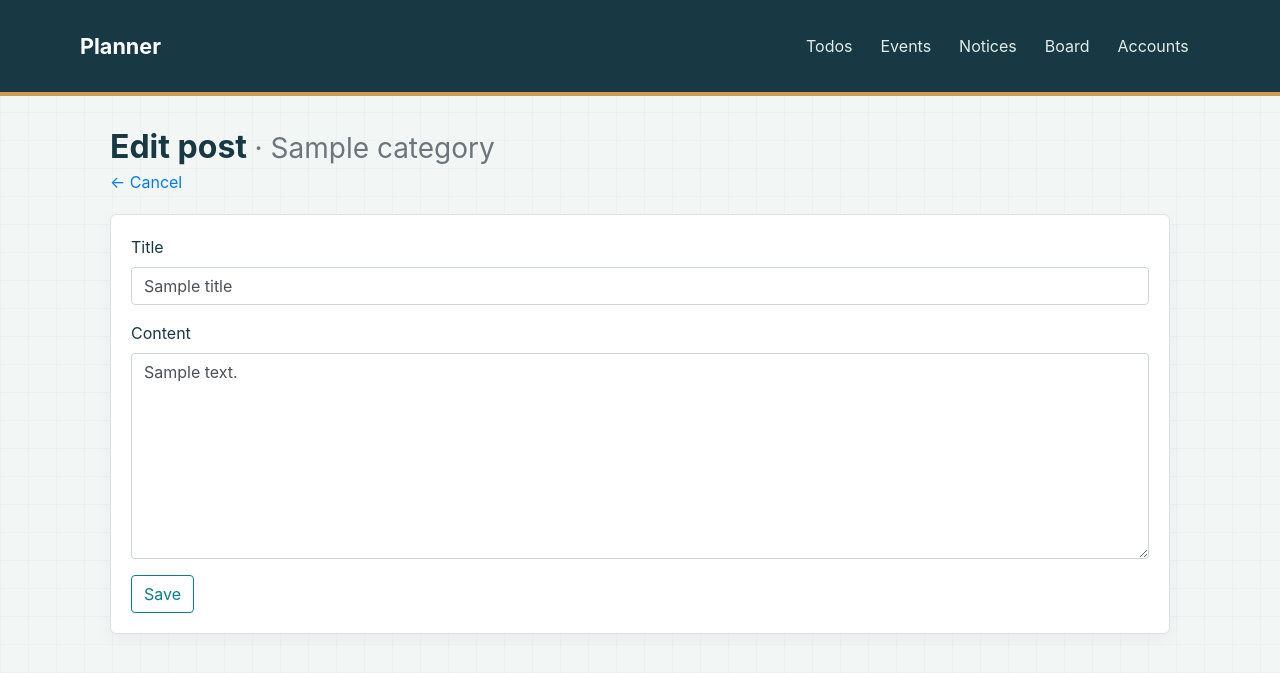
After one commit to kmsclass/fastapi, a FastAPI app: template planner03/templates/boards/form.html in a window 1280 px wide. The commit adds this page. Shown: the top 673 px of the page. Run offline with FastAPI, Linux system fonts and the light colour scheme; the template is opened without the code that fills it: most values are stand-ins (such as "Sample title", 1, 10 or a date in 2020); parts of the project's set-up code (start-up, migrations or seed data) failed here and were passed over; some libraries are stand-ins or nearby versions.

Commit message:
20261002-1407

```diff
--- a/planner03/auth/authenticate.py
+++ b/planner03/auth/authenticate.py
@@ -1,7 +1,15 @@
 #auth/authenticate.py
 from fastapi import  Request,HTTPException,status
+import os
 
 SESSION_USER_KEY = "user"  #로그인 정보 인식하는 키값
+#os.getenv : 환경변수에서 ADMIN_EMAIL 정보 리턴.
+# 환경변수에 등록되지 않은 경우 기본값으로 admin@aaa.bbb이 관리자 이메일임
+ADMIN_EMAIL = os.getenv("ADMIN_EMAIL", "admin@aaa.bbb")
+
+# 이메일 정보가 관리자 여부를 bool타입으로 리턴
+def is_admin(email: str | None) -> bool:
+    return email == ADMIN_EMAIL
 
 #LoginRequiredException : HTTPException  클래스의 하위 클래스.
 class LoginRequiredException(HTTPException) :
--- a/planner03/models/boards.py
+++ b/planner03/models/boards.py
@@ -2,6 +2,7 @@
 from datetime import datetime, timezone, timedelta
 from enum import Enum
 from sqlmodel import Field, SQLModel
+from pydantic import NaiveDatetime
 
 #다중 상속 : str 클래스와  Enum 클래스 상속받은 클래스
 class BoardCategory(str, Enum) :
@@ -36,6 +37,7 @@ class Board(SQLModel, table=True) :
     # 첨부 파일의 위치. 첨부파일이 없는 경우 None
     attachment_path : str | None = None
     #등록일 한국의 기준 시간으로 설정
-    create_at : datetime = Field(default_factory=kst_now)
+    #create_at : datetime = Field(default_factory=kst_now)
+    create_at : NaiveDatetime = Field(default_factory=kst_now)
     # 조회 수. 기본값 0
     views : int = Field(default=0)
--- a/planner03/routes/boards.py
+++ b/planner03/routes/boards.py
@@ -1,9 +1,15 @@
-from fastapi import APIRouter, Depends, Form, HTTPException, Request, status,Query
+#
+# UploadFile : 업로드된 파일의 내용을 저장하고 있는 객체(파일이름, 종류, 내용)
+# File : multipart/form-data 에서 파일 필수, 선택
+from fastapi import APIRouter, Depends, Form, HTTPException, Request, status,Query,UploadFile,File
 from fastapi.responses import RedirectResponse
 from sqlmodel import Session, select, func
 from database.connection import get_session
 from routes.template_engine import templates
 from models.boards import Board, BoardCategory
+from auth.authenticate import LoginRequiredException, get_current_user, is_admin
+import math
+from routes.uploads import save_upload, delete_upload,has_file
 
 board_router = APIRouter(tags=["Boards"])
 
@@ -11,6 +17,94 @@ PAGE_SIZE = 10
 PAGE_LINKS = 5
 NOTICES = { "deleted" : ("The Post was Deleted","info")}
 
+# 게시판을 볼수있는 사용자 판단
+def check_can_read(request: Request, category: BoardCategory) -> str | None:
+    #현재 로그인된(세션) 이메일값을 저장
+    email = get_current_user(request)  #로그아웃상태 :  None
+    # BoardCategory.FREE : 자유게시판인 경우
+    # BoardCategory.NOTICE : 공지사항인 경우
+    if category is BoardCategory.FREE and email is None:  #  자유게시판이고, 로그아웃상태
+        raise LoginRequiredException()  # 로그인페이지로 이동
+    return email
+
+# 게시물을 작성 권한 여부 판단.
+# 공지사항 : 관리자만,
+# 자유게시판 : 로그인 된 모든 사용자.
+def can_write(email: str | None, category: BoardCategory) -> bool:
+    if email is None:  # 로그아웃 상태
+        return False
+    # category is BoardCategory.NOTICE : 공지사항인 경우 관리자만 쓰기 권한
+    # 자유게시판인 경우는 모든 사용자가 쓰기 권한을 가짐
+    return is_admin(email) if category is BoardCategory.NOTICE else True
+
+# 현재 보여지는 HTML페이지의 출력되는 페이지 번호
+def paginate(page: int, total: int) -> dict:
+    #  page : 현재 페이지
+    # total : 전체 등록된 게시물 건수
+    # total_pagegs : 등록된 게시물 건수에 맞는 전체 페이지 수
+    #       math.ceil(total / PAGE_SIZE) : ceil(305 / 10) => 31
+    total_pages = max(1, math.ceil(total / PAGE_SIZE))
+    # start =  화면에 출력된 시작 페이지번호
+    #   page = 1 :  1. : 1 2,3,4,5
+    #.  page = 2 :  1. : 1,2,3,4,5
+    #.  page = 6 :  6. : 6,7,8,9,10
+    #.  page = 7 :  6
+    start = (page - 1) // PAGE_LINKS * PAGE_LINKS + 1
+    # end : 화면에 출력된 종료 페이지 번호
+    end = min(start + PAGE_LINKS - 1, total_pages)
+    return {
+        "page": page,
+        "total": total,
+        "total_pages": total_pages,
+        "numbers": list(range(start, end + 1)),
+        "prev_block": start - 1 if start > 1 else None,
+        "next_block": end + 1 if end < total_pages else None,
+    }
+#글쓰기 전에 글쓰기 권한 여부 검사
+def check_can_write(request: Request, category: BoardCategory) -> str:
+    email = get_current_user(request)  #세션에 등록된 이메일 정보
+    if email is None:
+        raise LoginRequiredException()
+
+    if not can_write(email, category):
+        raise HTTPException(
+            status_code=status.HTTP_403_FORBIDDEN,  #권한 없음
+            detail="Only the administrator can write notices",
+        )
+    return email
+
+# 글쓰기, 글수정에 사용되는 화면 출력
+def render_form(
+    request: Request,
+    category: BoardCategory,
+    *,   # 경계선. 이후는 변수명 확인하여 매개변수값 초기화
+    post: Board | None = None,
+    title: str = "",
+    content: str = "",
+    error: str | None = None,
+):
+    return templates.TemplateResponse(
+        request=request,
+        name="boards/form.html",
+        context={
+            "category": category,
+            "post": post,
+            "title": title,
+            "content": content,
+            "error": error,
+            "allow_file": category is BoardCategory.FREE,  #자유게시판만 첨부파일 허용.
+        },
+        status_code=status.HTTP_422_UNPROCESSABLE_CONTENT if error else status.HTTP_200_OK,
+    )
+#입력 데이터 검증.
+def validate(title: str, content: str) -> str | None:
+    if not title:
+        return "Enter a title."
+    if len(title) > 200:
+        return "The title must be 200 characters or fewer."
+    if not content:
+        return "Enter the content."
+    return None
 
 #============================================================================
 @board_router.get("/{category}")
@@ -20,17 +114,20 @@ async def list_posts(
     request: Request,category: BoardCategory,page: int = Query(1, ge=1),  # http://...:8080/board/free?page=1
     notice: str | None = None,session: Session = Depends(get_session)) :
 
-    email = check_can_read(request, category)
+    email = check_can_read(request, category)  # 로그인된 이메일 정보
     # func : SQL사용되는 함수
+    # select count(*) from board where category = 'free'
     total = session.exec(
         select(func.count()).select_from(Board).where(Board.category == category)
     ).one()
     pagination = paginate(page, total)
-    if page > pagination["total_pages"]:
+    if page > pagination["total_pages"]:  #조회되는 페이지 번호가 최대페이지번호가 크면, 최대페이지로 재요청
         return RedirectResponse(
             url=f"/board/{category.value}?page={pagination['total_pages']}",
             status_code=status.HTTP_303_SEE_OTHER,
         )
+    # 페이지에 보여질 게시글 목록. 한페이지에 10건 게시물 표시.
+    # select * from board where category = 'free' order by id desc limit 0, 10
     posts = session.exec(
         select(Board)
         .where(Board.category == category)
@@ -43,12 +140,54 @@ async def list_posts(
         request=request,
         name="boards/list.html",
         context={
-            "category": category,
-            "posts": posts,
-            "pagination": pagination,
-            "first_number": total - (page - 1) * PAGE_SIZE,
-            "can_write": can_write(email, category),
-            "notice": message,
-            "notice_type": message_type,
+            "category": category,  # 게시판 종류
+            "posts": posts,        # 출력될 게시물 목록
+            "pagination": pagination,  #화면 하단의 페이지번호 출력 정보
+            "first_number": total - (page - 1) * PAGE_SIZE,  #화면에 출력될 게시물 번호
+            "can_write": can_write(email, category),  #게시판글쓰기 버튼 표시를 위한 정보
+            "notice": message,    #결과 출력
+            "notice_type": message_type,  #결과 출력의 글자색
         },
     )
+# 글쓰기 화면 출력
+@board_router.get("/{category}/new")
+async def new_post_page(request: Request, category: BoardCategory):
+    check_can_write(request, category)
+    return render_form(request, category)
+
+#글등록 실행
+@board_router.post("/{category}/new")
+async def create_post(
+    request: Request,
+    category: BoardCategory,
+    title: str = Form(""),
+    content: str = Form(""),
+    file: UploadFile | None = File(None),  #첨부파일은 없어도 가능함
+    session: Session = Depends(get_session),  #db에 데이터 등록을 위한 세션
+):
+    email = check_can_write(request, category)
+    title, content = title.strip(), content.strip()
+    if error := validate(title, content):
+        return render_form(request, category, title=title, content=content, error=error)
+
+    attachment_path = None
+    if category is BoardCategory.FREE and has_file(file):
+        attachment_path = await save_upload(file)
+
+    post = Board(
+        category=category,
+        author_email=email,
+        title=title,
+        content=content,
+        attachment_path=attachment_path,
+    )
+    session.add(post)
+    try:
+        session.commit()
+    except Exception:
+        delete_upload(attachment_path)
+        raise
+    session.refresh(post)
+    return RedirectResponse(
+        url=f"/board/{category.value}/{post.id}", status_code=status.HTTP_303_SEE_OTHER
+    )
--- /dev/null
+++ b/planner03/templates/boards/form.html
@@ -0,0 +1,66 @@
+{% extends "home.html" %}
+{#
+    boards/form.html : 글쓰기 / 글 수정 (공지사항 / 자유게시판 공용)
+
+    서버(routes/boards.py 의 render_form)가 넘겨주는 값
+      category   : 게시판 구분
+      post       : 수정할 글 (새 글이면 None)
+      title, content : 입력칸에 채울 값 (수정할 때, 또는 검사 실패로 다시 그릴 때)
+      error      : 입력값 검사 오류 문구 (없으면 None)
+      allow_file : 파일 첨부 칸을 보여 줄지 (자유게시판만)
+#}
+
+{% block todo_container %}
+<main class="container">
+    <header class="page-heading">
+        <h2>{{ "Edit post" if post else "New post" }} <small class="text-muted">· {{ category.label }}</small></h2>
+        <a href="{{ '/board/%s/%s' % (category.value, post.id) if post else '/board/' ~ category.value }}">&larr; Cancel</a>
+    </header>
+
+    {% if error %}
+    <div class="alert alert-danger" role="alert">{{ error }}</div>
+    {% endif %}
+
+    {#
+        enctype="multipart/form-data" : 파일을 보내려면 반드시 필요하다. 선택된 파일의 내용도 서버로 전송. method="post"로 설정해야함
+          기본값(application/x-www-form-urlencoded)은 글자만 보낼 수 있어서 파일 이름만 전송된다.
+        action : 새 글이면 /board/{category}/new, 수정이면 /board/{category}/{id}/edit
+    #}
+    <form class="card card-body" method="post" enctype="multipart/form-data"
+          action="{{ '/board/%s/%s/edit' % (category.value, post.id) if post else '/board/%s/new' % category.value }}">
+        <div class="form-group">
+            <label for="post-title">Title</label>
+            <input class="form-control" id="post-title" name="title" required maxlength="200" value="{{ title }}">
+        </div>
+        <div class="form-group">
+            <label for="post-content">Content</label>
+            <textarea class="form-control" id="post-content" name="content" rows="8" required>{{ content }}</textarea>
+        </div>
+
+        {% if allow_file %}
+        {% if post and post.attachment_path %}
+        <div class="form-group">
+            <p class="mb-1">Current file: <strong>{{ post.attachment_path.rsplit('/', 1)[-1] }}</strong></p>
+            <div class="form-check">
+                {# 체크하면 remove_file=on 이 전송되어 서버의 remove_file: bool 이 True 가 된다. #}
+                <input class="form-check-input" id="remove-file" name="remove_file" type="checkbox">
+                <label class="form-check-label" for="remove-file">Remove this file</label>
+            </div>
+        </div>
+        {% endif %}
+        <div class="form-group">
+            <label for="post-file">
+                {{ "Replace file" if post and post.attachment_path else "Attachment" }}
+                <span class="text-muted">(optional, up to 10MB)</span>
+            </label>
+            {# name="file" : 서버의 file: UploadFile 매개변수와 이름이 같아야 한다. #}
+            <input class="form-control-file" id="post-file" name="file" type="file">
+        </div>
+        {% endif %}
+
+        <div>
+            <button class="btn btn-outline-primary" type="submit">{{ "Save" if post else "Post" }}</button>
+        </div>
+    </form>
+</main>
+{% endblock %}
```
Also changed, not shown: planner03/routes/template_engine.py (+11 -0 lines), planner03/routes/uploads.py (added, +64 -0 lines), planner03/templates/boards/list.html (renamed from planner03/templates/board/list.html, +12 -4 lines), planner03/planner.db.
